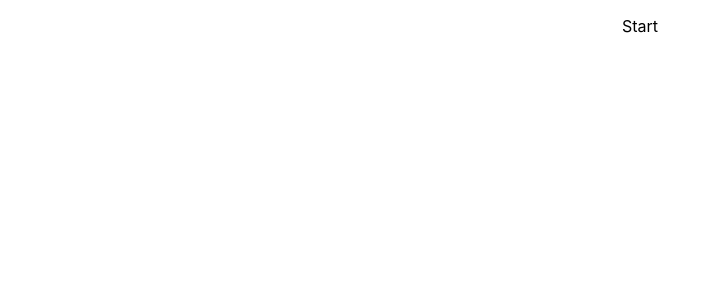
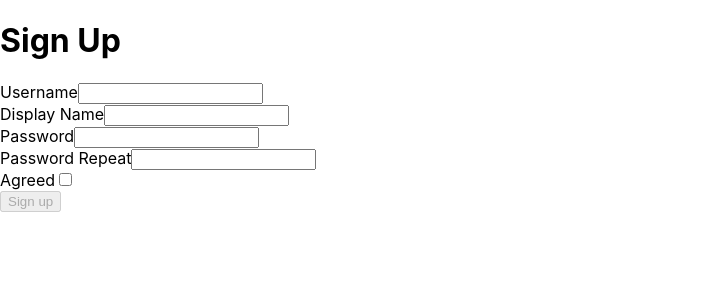
Before and after one commit to sakirtufan/tufanify-frontend, a React (Create React App) app: page / in a window 1280 px wide. Shown: the top 300 px of the page, without its empty margins (0-721 px from the left). Built offline with nearby package versions, Linux system fonts and the light colour scheme.

Commit message:
Init Sign Up Page

```diff
--- /dev/null
+++ b/src/UserSignupPage.js
@@ -0,0 +1,68 @@
+import React from "react";
+import { useState } from "react";
+
+export const UserSignupPage = () => {
+  const [state, setState] = useState({
+    username: "",
+    displayName: "",
+    password: "",
+    passwordRepeat: "",
+  });
+
+  const [agreed, setAgreed] = useState(false);
+
+  const handleChange = (event) => {
+
+    const { name, value } = event.target;
+    setState({
+      ...state,
+      [name]: value,
+    });
+  };
+
+  return (
+    <form>
+      <h1>Sign Up </h1>
+      <div>
+        <label>Username</label>
+        <input name="username" value={state.username} onChange={handleChange} />
+      </div>
+      <div>
+        <label>Display Name</label>
+        <input
+          name="displayName"
+          value={state.displayName}
+          onChange={handleChange}
+        />
+      </div>
+      <div>
+        <label>Password</label>
+        <input
+          name="password"
+          type="password"
+          value={state.password}
+          onChange={handleChange}
+        />
+      </div>
+      <div>
+        <label>Password Repeat</label>
+        <input
+          name="passwordRepeat"
+          type="password"
+          value={state.passwordRepeat}
+          onChange={handleChange}
+        />
+      </div>
+      <div>
+        <label>Agreed</label>
+        <input
+          checked={agreed}
+          onChange={() => setAgreed(!agreed)}
+          type="checkbox"
+        />
+      </div>
+
+      <button disabled={!agreed}>Sign up</button>
+    </form>
+  );
+};
--- a/src/index.js
+++ b/src/index.js
@@ -3,10 +3,11 @@ import ReactDOM from 'react-dom';
 import './index.css';
 import App from './App';
 import reportWebVitals from './reportWebVitals';
+import { UserSignupPage } from './UserSignupPage';
 
 ReactDOM.render(
   <React.StrictMode>
-    <App />
+    <UserSignupPage />
   </React.StrictMode>,
   document.getElementById('root')
 );
```
Also changed, not shown: public/manifest.json (deleted).
